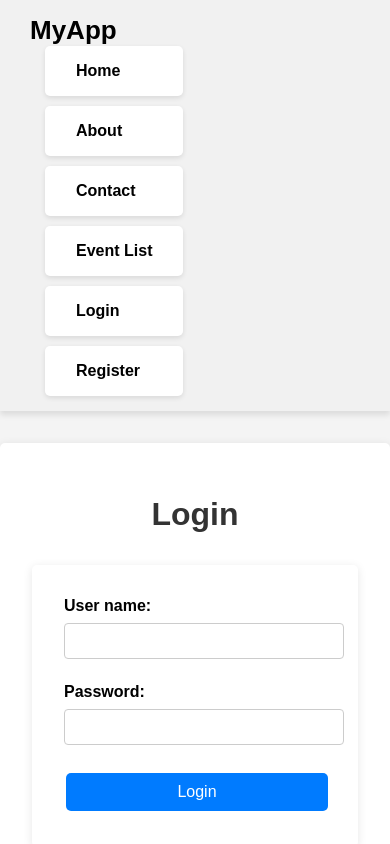
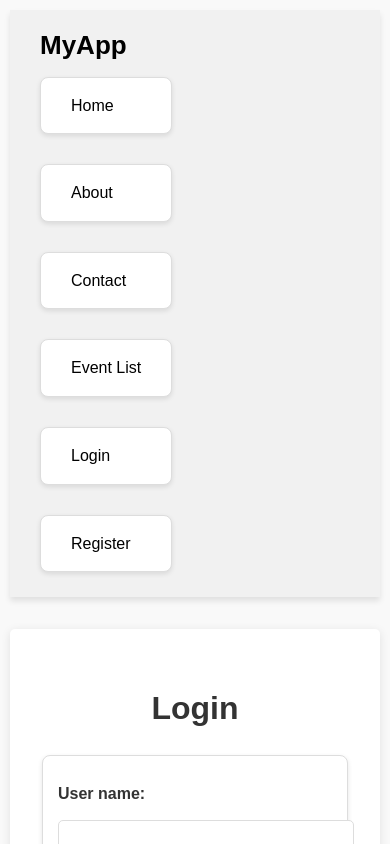
Before and after one commit to AKSHAY-spidey/SDP19, a React (Create React App) app in the folder frontend/: page /login in a window 390 px wide. Shown: the top 844 px of the page. Built offline with nearby package versions, Linux system fonts and the light colour scheme.

Commit message:
Update App.css

```diff
--- a/frontend/src/App.css
+++ b/frontend/src/App.css
@@ -1,99 +1,175 @@
-/* frontend/src/App.css */
-
 /* General Styles */
 body {
-  font-family: Arial, sans-serif;
+  font-family: 'Arial', sans-serif;
+  background-color: #f9f9f9;
+  color: #333;
   margin: 0;
   padding: 0;
-  background-color: #f4f4f4;
+  line-height: 1.6;
 }
 
-h1 {
-  color: #333;
+a {
+  color: #007bff;
+  text-decoration: none;
 }
 
-/* Navbar Styles */
-nav {
-  background-color: #007bff;
-  padding: 1rem;
-}
-
-nav ul {
-  list-style: none;
-  padding: 0;
-  display: flex;
-  justify-content: space-around;
-}
-
-nav ul li {
-  margin: 0 15px;
-}
-
-nav ul li a {
-  color: white;
-  text-decoration: none;
-  font-weight: bold;
-}
-
-nav ul li a:hover {
+a:hover {
   text-decoration: underline;
 }
 
-/* Form Styles */
-form {
-  background: white;
-  padding: 2rem;
-  border-radius: 5px;
-  box-shadow: 0 2px 10px rgba(0, 0, 0, 0.1);
-  margin: 2rem auto;
-  max-width: 400px;
+/* Container */
+.container {
+  max-width: 1200px;
+  margin: 0 auto;
+  padding: 20px;
 }
 
-form div {
-  margin-bottom: 1rem;
+/* Header */
+header {
+  background-color: #007bff;
+  color: #fff;
+  padding: 15px 0;
+  text-align: center;
+  margin-bottom: 20px;
+}
+
+header h1 {
+  margin: 0;
+  font-size: 2rem;
+}
+
+/* Manage Events Page */
+h2 {
+  color: #444;
+  text-align: center;
+  margin-bottom: 20px;
+}
+
+ul {
+  list-style: none;
+  padding: 0;
+  margin: 0;
+}
+
+li {
+  background: #fff;
+  border: 1px solid #ddd;
+  border-radius: 8px;
+  margin: 10px 0;
+  padding: 20px;
+  box-shadow: 0 2px 5px rgba(0, 0, 0, 0.1);
+}
+
+li h3 {
+  margin: 0 0 10px;
+  font-size: 1.5rem;
+}
+
+li p {
+  margin: 5px 0;
+  color: #555;
+}
+
+button {
+  background-color: #007bff;
+  color: #fff;
+  border: none;
+  padding: 10px 15px;
+  border-radius: 5px;
+  cursor: pointer;
+  margin-right: 5px;
+  font-size: 1rem;
+}
+
+button:hover {
+  background-color: #0056b3;
+}
+
+button:disabled {
+  background-color: #ccc;
+  cursor: not-allowed;
+}
+
+/* Links */
+button a, a.link {
+  color: #fff;
+  text-decoration: none;
+}
+
+button a:hover {
+  text-decoration: underline;
+}
+
+/* Error Message */
+.error {
+  color: red;
+  font-weight: bold;
+  text-align: center;
+  margin-bottom: 15px;
+}
+
+/* Status Styling */
+.status {
+  font-weight: bold;
+  margin-top: 10px;
+}
+
+.status.active {
+  color: green;
+}
+
+.status.canceled {
+  color: red;
+}
+
+/* Form Styling */
+form {
+  background: #fff;
+  border: 1px solid #ddd;
+  border-radius: 8px;
+  padding: 20px;
+  max-width: 500px;
+  margin: 20px auto;
+  box-shadow: 0 2px 5px rgba(0, 0, 0, 0.1);
 }
 
 form label {
+  font-weight: bold;
+  margin-top: 10px;
   display: block;
-  margin-bottom: 0.5rem;
 }
 
-form input {
+form input, form textarea {
   width: 100%;
-  padding: 0.5rem;
-  border: 1px solid #ccc;
-  border-radius: 4px;
+  padding: 10px;
+  margin-top: 5px;
+  margin-bottom: 15px;
+  border: 1px solid #ddd;
+  border-radius: 5px;
+  font-size: 1rem;
 }
 
 form button {
-  background-color: #007bff;
-  color: white;
-  border: none;
-  padding: 0.7rem;
-  border-radius: 4px;
-  cursor: pointer;
   width: 100%;
+  padding: 10px;
 }
 
-form button:hover {
-  background-color: #0056b3;
+/* Responsiveness */
+@media (max-width: 768px) {
+  body {
+      padding: 10px;
   }
 
-/* Event List Styles */
-ul {
-  list-style: none;
-  padding: 0;
+  li {
+      padding: 15px;
   }
 
-ul li {
-  background: white;
-  margin: 1rem 0;
-  padding: 1rem;
-  border-radius: 5px;
-  box-shadow: 0 2px 5px rgba(0, 0, 0, 0.1);
+  form {
+      padding: 15px;
   }
 
-ul li h2 {
-  margin: 0;
-  color: #007bff;
+  button {
+      font-size: 0.9rem;
+      padding: 8px;
   }
+}
```
Lines whose indentation alone changed are shown as unchanged.
